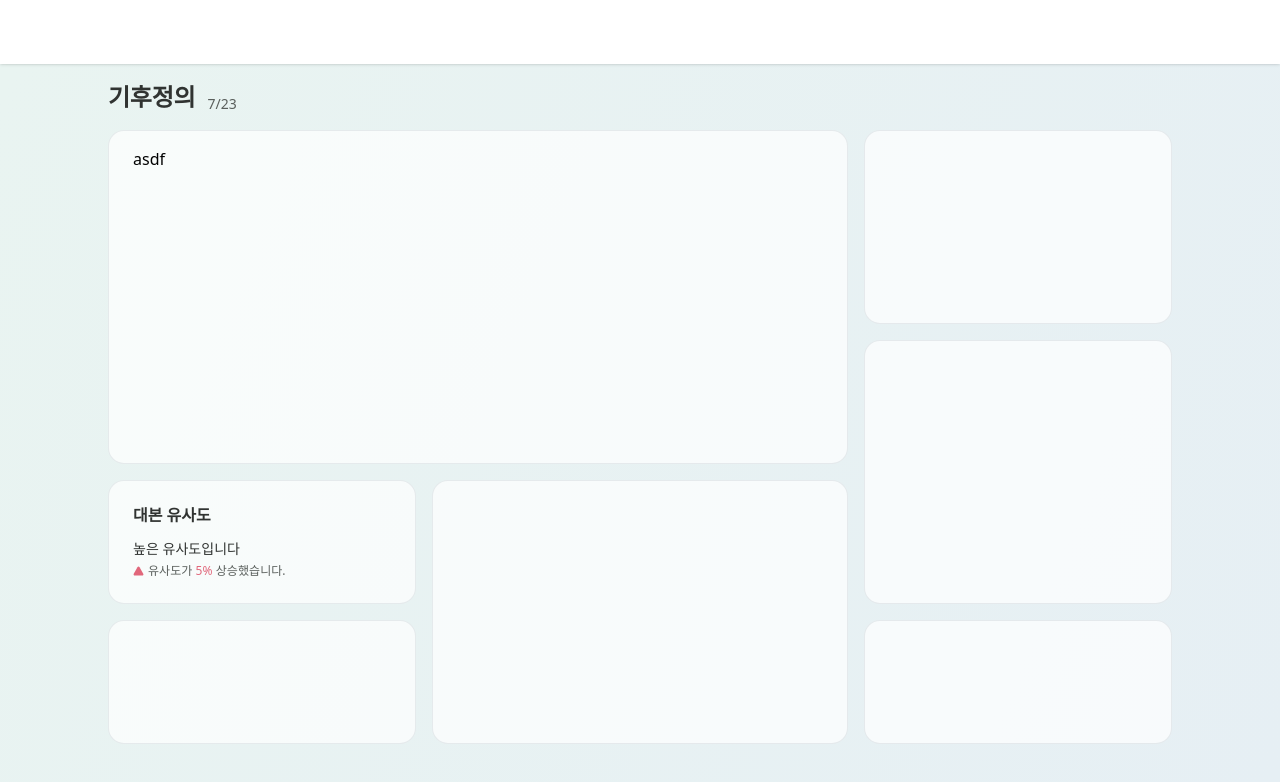
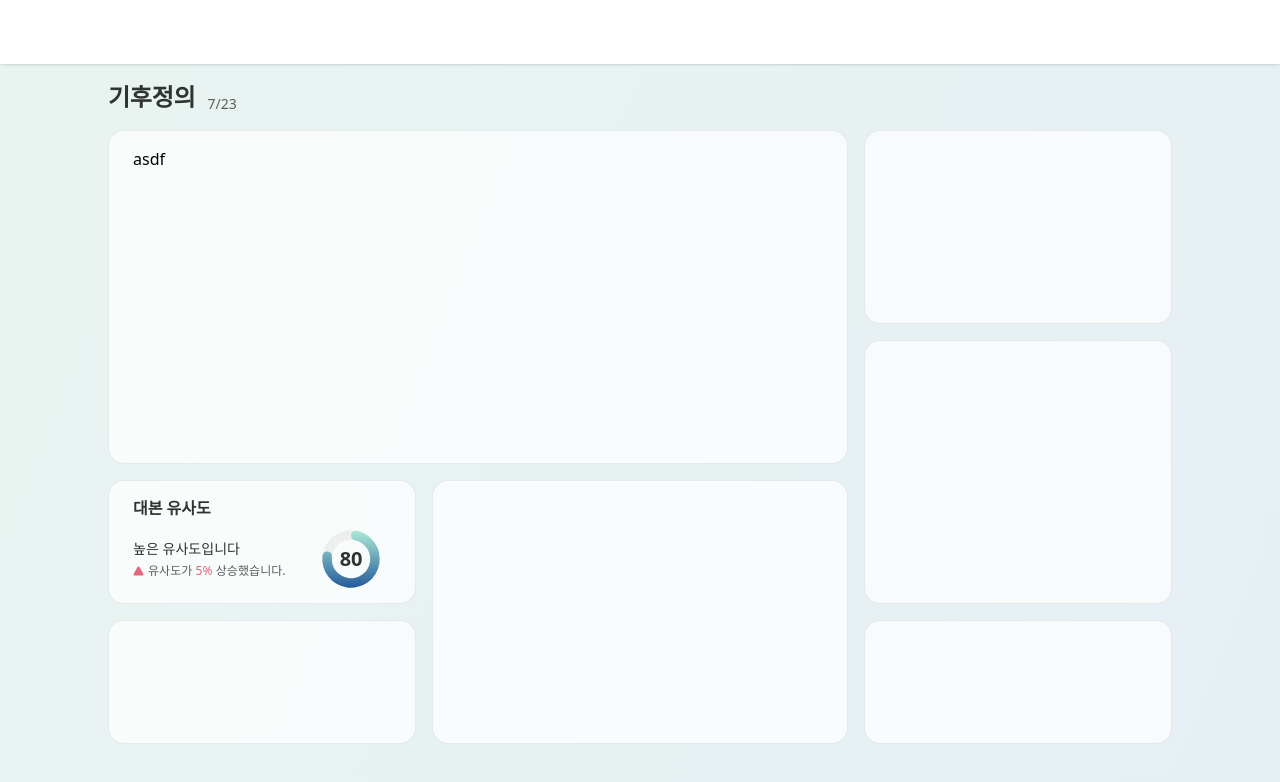
Before and after one commit to xseojungx/SPitching-FE, a React (Vite) app in the folder SPitching/: page /feedback/summary in a window 1280 px wide. Shown: the top 782 px of the page. Built offline with nearby package versions, Linux system fonts and the light colour scheme; a web font is replaced by a local one.

Commit message:
feat. pie chart

```diff
--- a/SPitching/package.json
+++ b/SPitching/package.json
@@ -16,6 +16,7 @@
 		"react-dom": "^19.0.0",
 		"react-redux": "^9.2.0",
 		"react-router-dom": "^7.1.5",
+		"recharts": "^2.15.2",
 		"redux": "^5.0.1",
 		"tailwindcss": "^4.1.3"
 	},
--- /dev/null
+++ b/SPitching/src/components/feedback/summary/ScorePieChart.tsx
@@ -0,0 +1,70 @@
+import {
+  RadialBarChart,
+  RadialBar,
+  ResponsiveContainer,
+  PolarAngleAxis,
+} from 'recharts';
+
+interface ScorePieChartProps {
+  value: number;
+}
+
+const ScorePieChart = ({ value }: ScorePieChartProps) => {
+  const data = [{ name: 'progress', uv: value, fill: 'url(#gradient)' }];
+  return (
+    <ResponsiveContainer
+      width='100%'
+      height='100%'
+    >
+      <RadialBarChart
+        cx='50%'
+        cy='50%'
+        width={72}
+        height={72}
+        innerRadius='70%'
+        outerRadius='100%'
+        barSize={20}
+        data={data}
+        startAngle={450}
+        endAngle={90}
+      >
+        {/* 백그라운드 영역용 가짜 축 */}
+        <PolarAngleAxis
+          type='number'
+          domain={[0, 100]}
+          angleAxisId={0}
+          tick={false}
+          width={72}
+          height={72}
+        />
+        <RadialBar
+          background
+          dataKey='uv'
+          cornerRadius={10}
+          width={72}
+          height={72}
+        />
+        <defs>
+          <linearGradient
+            id='gradient'
+            x1='0.5'
+            y1='0'
+            x2='0.5'
+            y2='1'
+          >
+            <stop
+              offset='0%'
+              stopColor='#A9EAD6'
+            />
+            <stop
+              offset='100%'
+              stopColor='#255A9B'
+            />
+          </linearGradient>
+        </defs>
+      </RadialBarChart>
+    </ResponsiveContainer>
+  );
+};
+
+export default ScorePieChart;
--- a/SPitching/src/components/feedback/summary/SimilarityCard.tsx
+++ b/SPitching/src/components/feedback/summary/SimilarityCard.tsx
@@ -1,17 +1,26 @@
 import TriangleIcon from '../../../assets/triangle.svg?react';
-
+import ScorePieChart from './ScorePieChart';
 const SimilarityCard = () => {
   return (
-    <article className='white-card col-span-3 col-start-2 row-span-2 row-start-7 justify-center gap-3'>
-      <p className='s1 text-gray-900'>대본 유사도</p>
-      <div className='flex shrink-0 items-center justify-between self-stretch'>
+    <article className='white-card col-span-3 col-start-2 row-span-2 row-start-7'>
+      <p className='s1 justify-self-start text-gray-900'>대본 유사도</p>
+
+      <div className='flex flex-1 shrink-0 items-center justify-between self-stretch'>
         <div className='flex flex-col items-start gap-1'>
           <span className='b2 text-gray-900'>높은 유사도입니다</span>
-          <div className='c2 flex items-center text-gray-700'>
+          <div className='c2 flex items-center whitespace-nowrap text-gray-700'>
             <TriangleIcon className='mr-1 text-rose-500' />
             <span>유사도가&nbsp;</span>
             <span className='c1 text-rose-500'>5%&nbsp;</span>
             <span>상승했습니다.</span>
+          </div>
+        </div>
+
+        {/* 차트 */}
+        <div className='relative h-20 w-20'>
+          <ScorePieChart value={80} />
+          <div className='h2 absolute top-1/2 left-1/2 -translate-x-1/2 -translate-y-1/2 text-gray-900'>
+            80
           </div>
         </div>
       </div>
```
Also changed, not shown: 1 other file (tests, documents, lock files or other folders).
